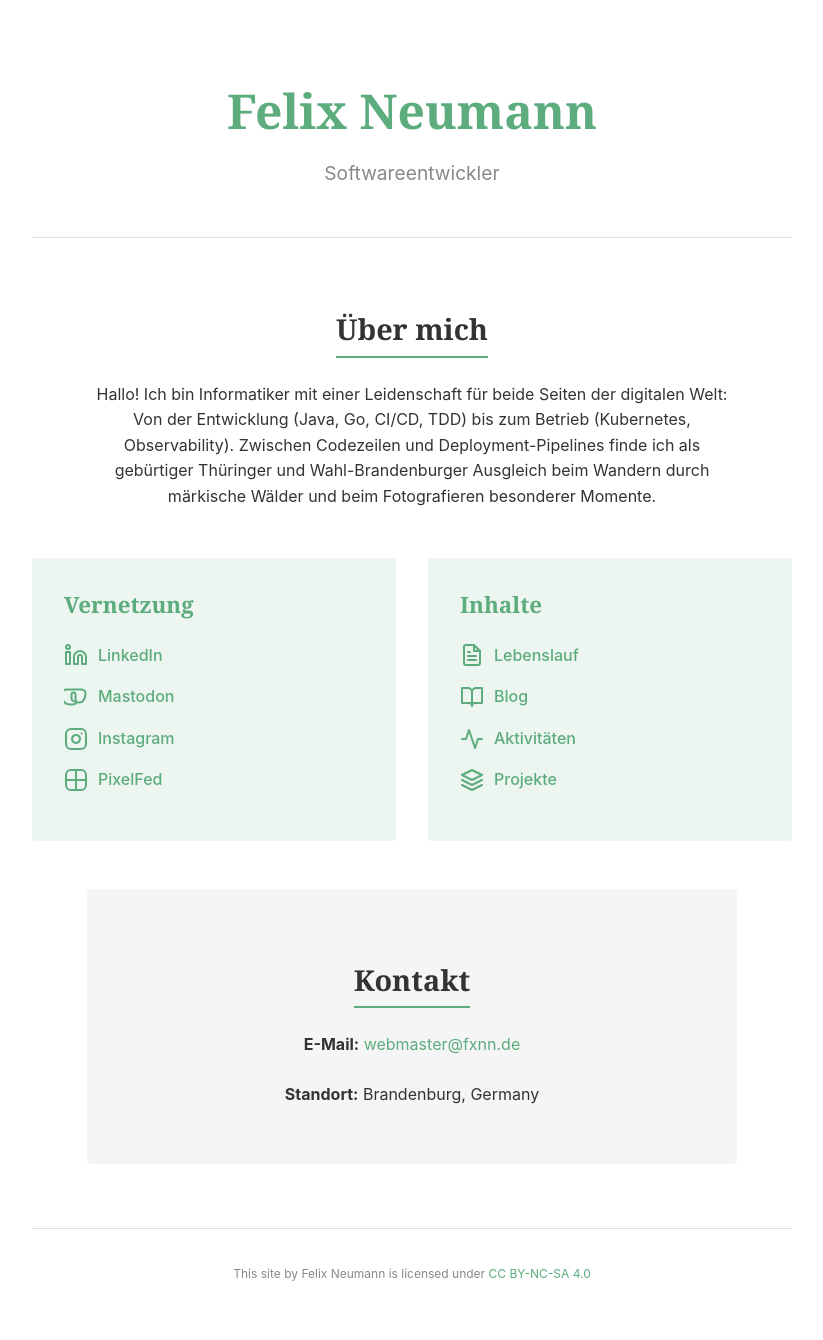
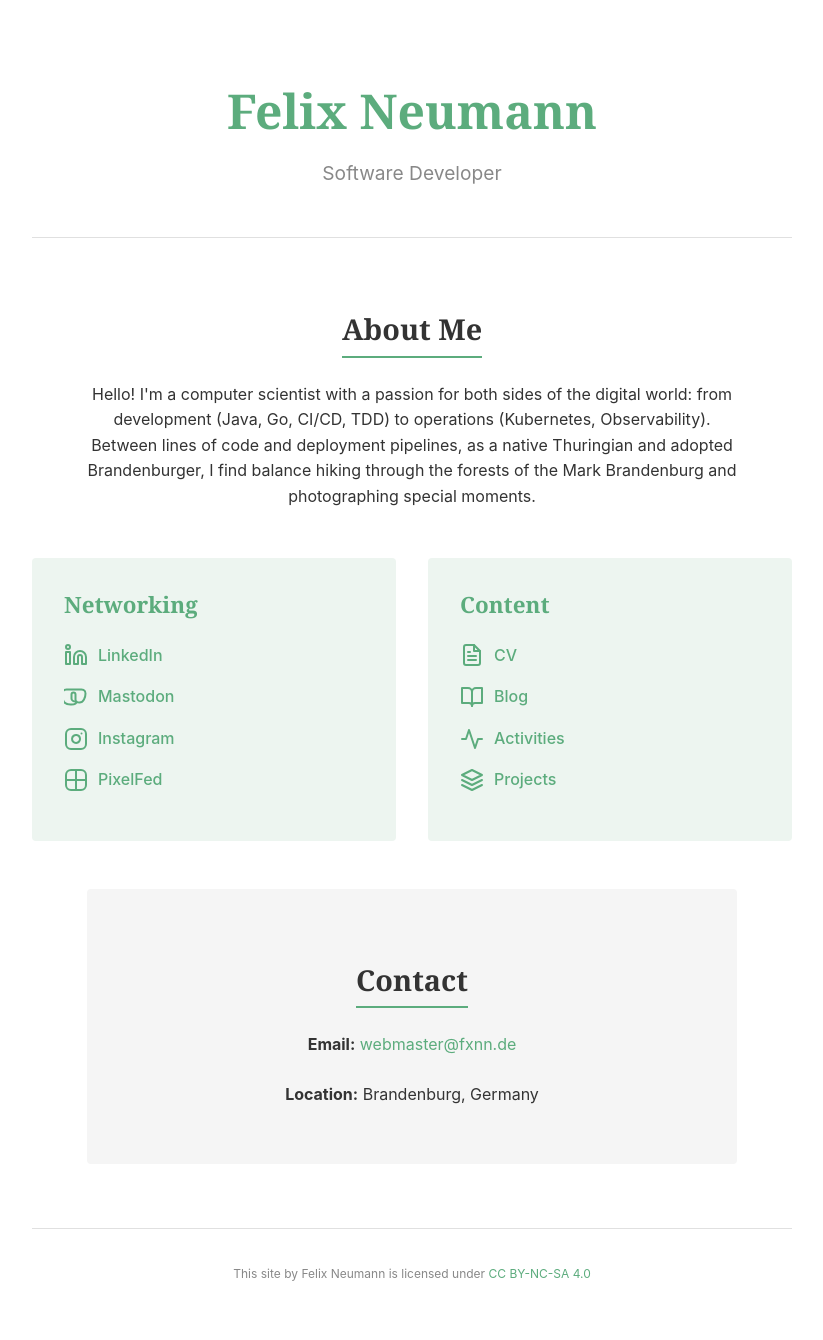
Before and after one commit to fxnn/fxnn.github.io, a Jekyll site: the page built from index.md, in a window 1280 px wide. Shown: the whole page, without its empty margins (228-1051 px from the left). Built offline with Jekyll 4.4.1, drawn with Linux system fonts in a browser that asks for light colours; our own code applies the rules of GitHub Pages for plain Markdown files.

Commit message:
feat: Translate content from German to English

```diff
--- a/_config.yml
+++ b/_config.yml
@@ -7,7 +7,7 @@ exclude:
 
 # content
 title: Felix Neumann
-description: Softwareentwickler
+description: Software Developer
 email: webmaster@fxnn.de
 location: Brandenburg, Germany
 
--- a/index.md
+++ b/index.md
@@ -2,13 +2,13 @@
 ---
 
 <section class="about-section">
-    <h2 class="section-title">Über mich</h2>
-    <p>Hallo! Ich bin Informatiker mit einer Leidenschaft für beide Seiten der digitalen Welt: Von der Entwicklung (Java, Go, CI/CD, TDD) bis zum Betrieb (Kubernetes, Observability). Zwischen Codezeilen und Deployment-Pipelines finde ich als gebürtiger Thüringer und Wahl-Brandenburger Ausgleich beim Wandern durch märkische Wälder und beim Fotografieren besonderer Momente.</p>
+    <h2 class="section-title">About Me</h2>
+    <p>Hello! I'm a computer scientist with a passion for both sides of the digital world: from development (Java, Go, CI/CD, TDD) to operations (Kubernetes, Observability). Between lines of code and deployment pipelines, as a native Thuringian and adopted Brandenburger, I find balance hiking through the forests of the Mark Brandenburg and photographing special moments.</p>
 </section>
 
 <div class="links-container">
     <div class="links-box">
-        <h3>Vernetzung</h3>
+        <h3>Networking</h3>
         <ul>
             <li>
                 <a href="https://linkedin.com/in/username" target="_blank">
@@ -51,7 +51,7 @@
         </ul>
     </div>
     <div class="links-box">
-        <h3>Inhalte</h3>
+        <h3>Content</h3>
         <ul>
             <li>
                 <a href="/cv.html">
@@ -62,7 +62,7 @@
                         <line x1="16" y1="17" x2="8" y2="17"></line>
                         <polyline points="10 9 9 9 8 9"></polyline>
                     </svg>
-                    Lebenslauf
+                    CV
                 </a>
             </li>
             <li>
@@ -79,7 +79,7 @@
                     <svg class="icon" xmlns="http://www.w3.org/2000/svg" viewBox="0 0 24 24" fill="none" stroke="currentColor" stroke-width="2" stroke-linecap="round" stroke-linejoin="round">
                         <polyline points="22 12 18 12 15 21 9 3 6 12 2 12"></polyline>
                     </svg>
-                    Aktivitäten
+                    Activities
                 </a>
             </li>
             <li>
@@ -89,7 +89,7 @@
                         <polyline points="2 17 12 22 22 17"></polyline>
                         <polyline points="2 12 12 17 22 12"></polyline>
                     </svg>
-                    Projekte
+                    Projects
                 </a>
             </li>
         </ul>
@@ -97,7 +97,7 @@
 </div>
 
 <section class="contact-section">
-    <h2 class="section-title">Kontakt</h2>
-    <p><strong>E-Mail:</strong> <a href="mailto:{{ site.email }}">{{ site.email }}</a></p>
-    <p><strong>Standort:</strong> {{ site.location }}</p>
+    <h2 class="section-title">Contact</h2>
+    <p><strong>Email:</strong> <a href="mailto:{{ site.email }}">{{ site.email }}</a></p>
+    <p><strong>Location:</strong> {{ site.location }}</p>
 </section>
```
